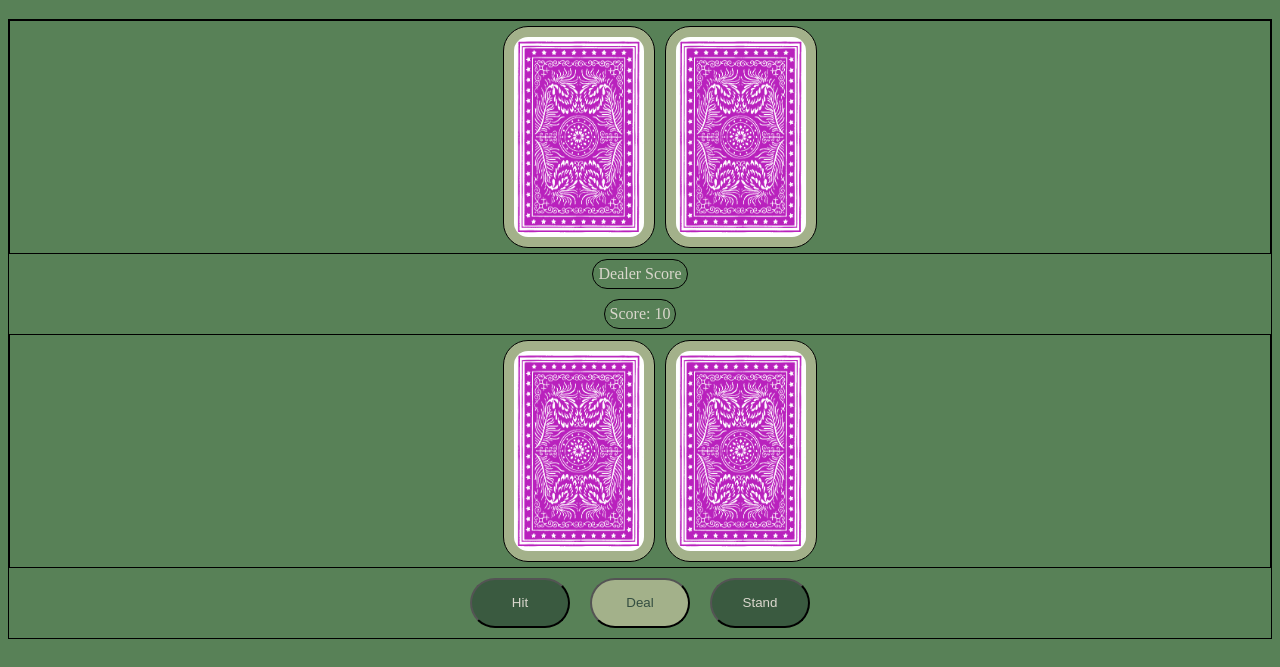
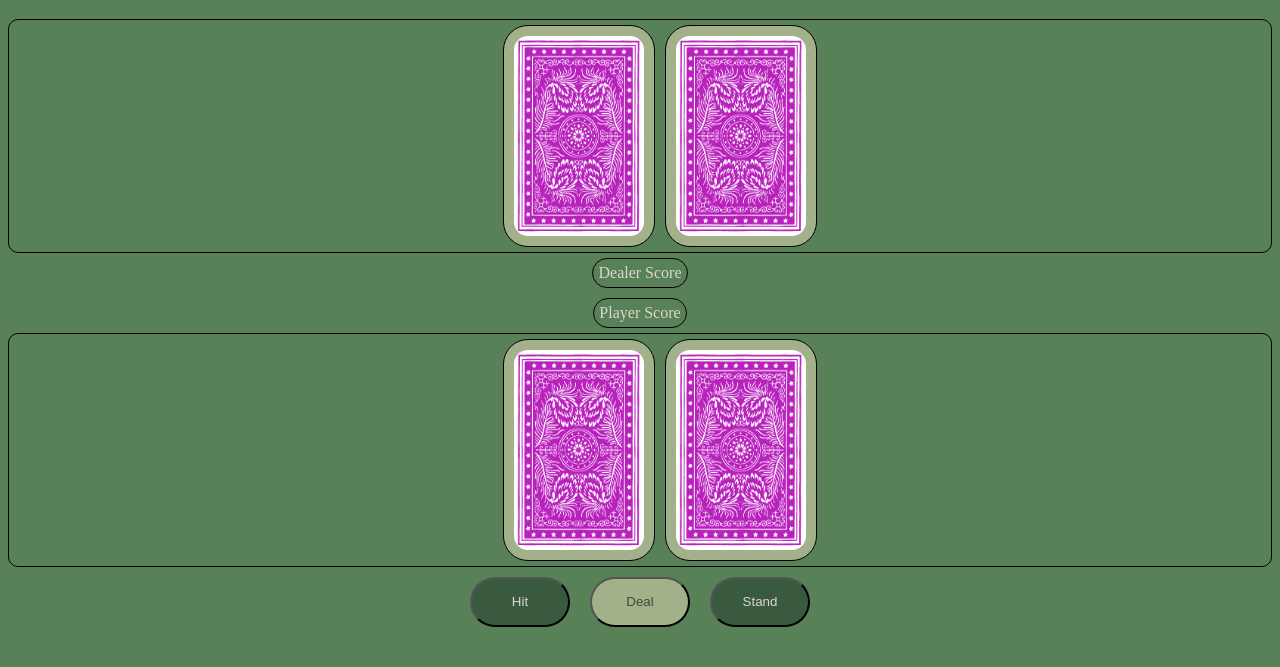
Before and after one commit to brycerobinsn/blackjack, a plain HTML site: page index.html in a window 1280 px wide. Both pictures are taken after a click on the button "Hit". Shown: the part 61-728 px from the top of the page. Drawn offline with Linux system fonts and the light colour scheme.

Commit message:
styling remove large border

```diff
--- a/css/styles.css
+++ b/css/styles.css
@@ -19,13 +19,14 @@ ul{
 .container {
     display: flex;
     flex-direction: column;
-    border: 1px solid black;
+
 }
 #containerPlayer, #containerDealer {
     display: flex;
     flex-direction: row;
     justify-content: center;
     border: 1px solid black;
+    border-radius: 10px;
 
 }
 
--- a/js/main.js
+++ b/js/main.js
@@ -13,6 +13,7 @@ const dFirstCard = document.getElementById('dealerFirst')
 const dSecondCard = document.getElementById('dealerSecond')
 const loserClass = document.querySelector('loser')
 const divs = document.querySelectorAll('div')
+
 
 
 // variable declarations
@@ -317,7 +318,7 @@ function handScore (cards) {
         cards.score += current.value
         return current.value + acc
     },0)
-    console.log(cards.score)
+    // console.log(cards.score)
     return cards.score = score
 }
 function scoreCard (cards, message) {
@@ -390,7 +391,12 @@ function bust(cards, message) {
 
 // hit function
 function hit(){
+    const liEl = document.createElement(`li`)
+    const imgEl = document.createElement('img')
     player.hand.push(randomCard())
+    imgEl.src = player.hand[player.hand.length - 1].src
+    liEl.appendChild(imgEl)
+    document.getElementById('playerHits').appendChild(liEl)
     handScore(player)
     scoreCard(player, playScore)
     bust(player.hand, playScore)
```
